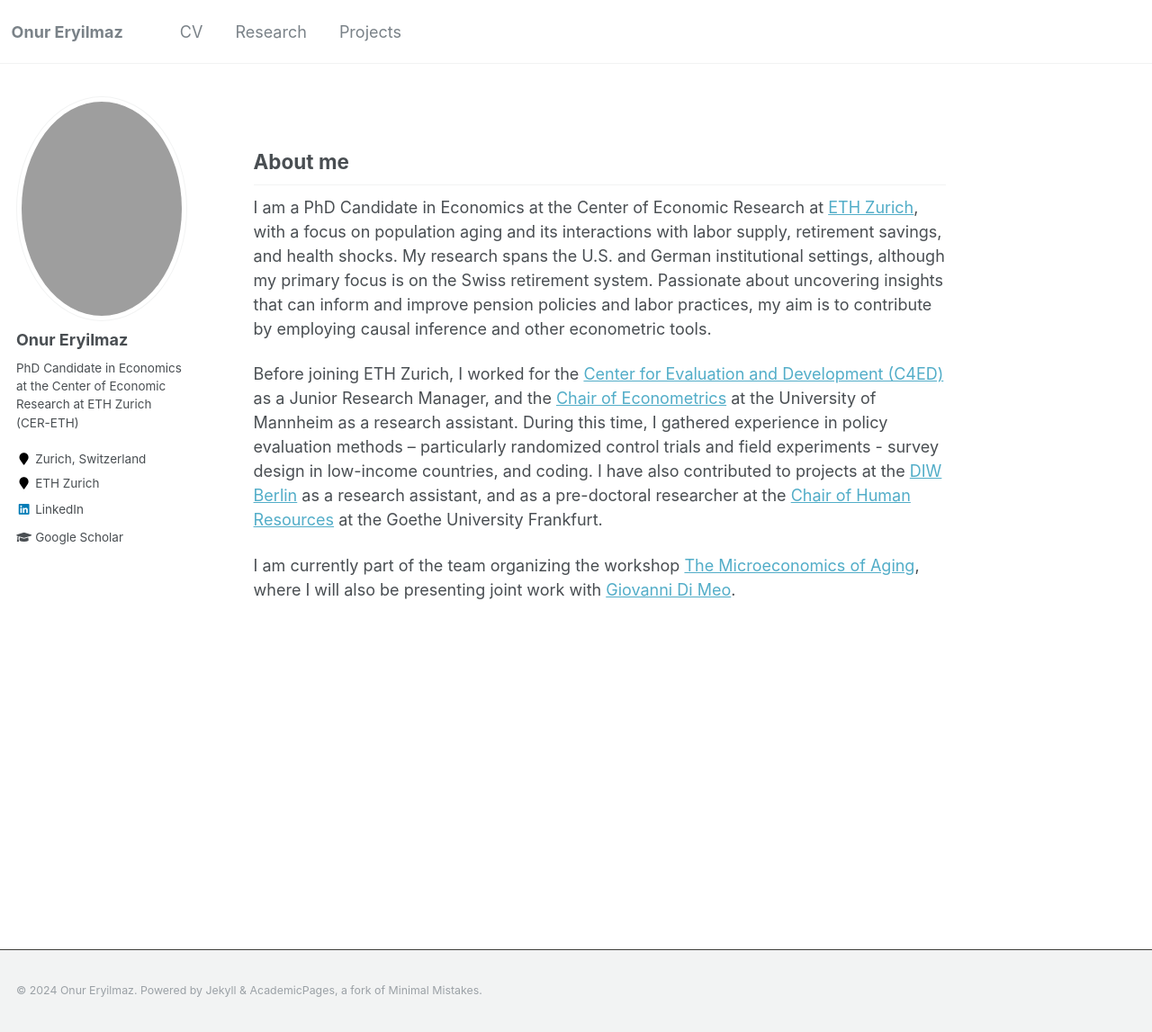
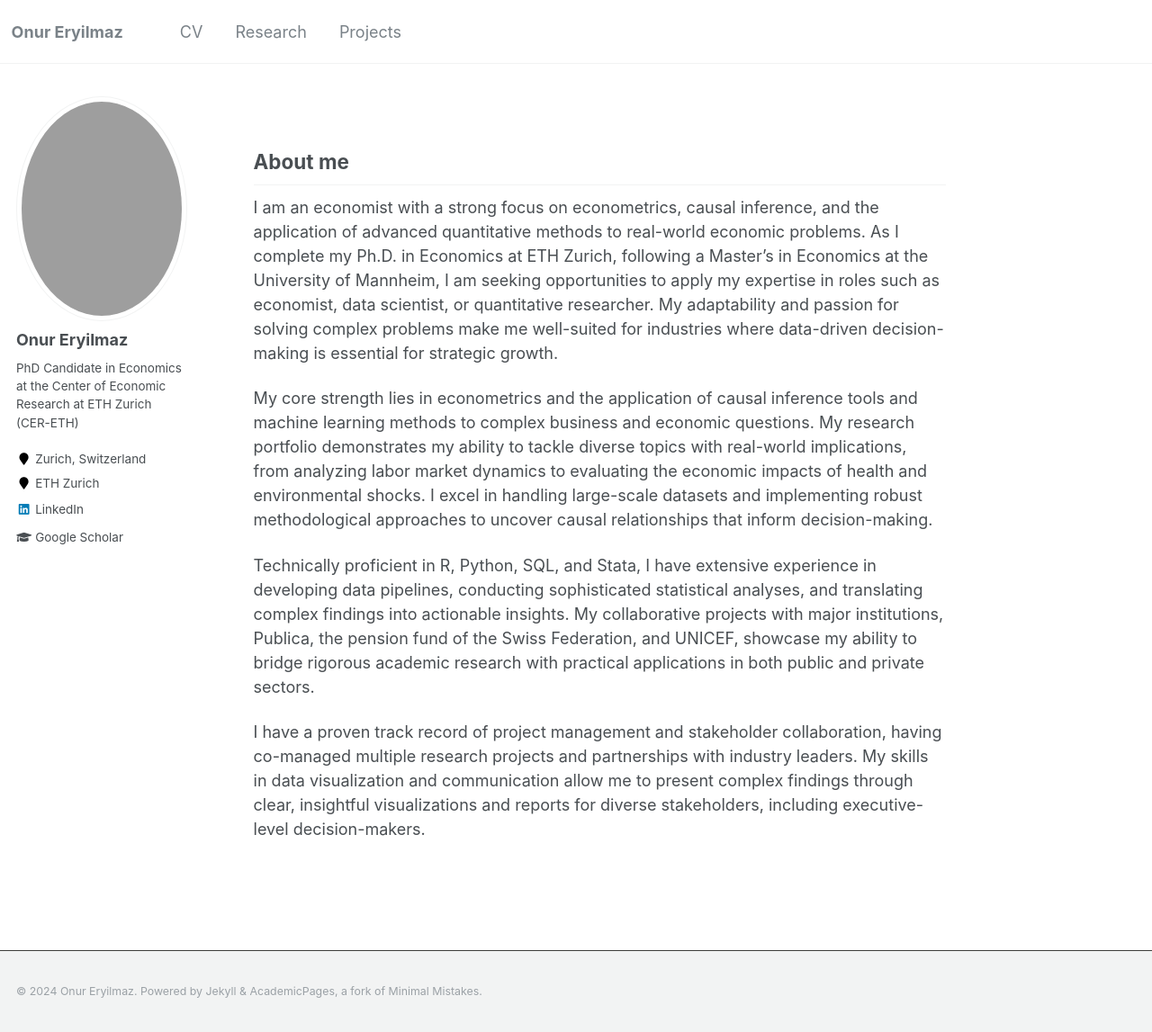
Before and after one commit to oeryilmaz/oeryilmaz.github.io, a Jekyll site: the page built from _pages/about.md, in a window 1280 px wide and 1147 px high. Shown: the whole window at 90% size. Built offline with Jekyll 4.4.1, drawn with Linux system fonts in a browser that asks for light colours.

Commit message:
Update about.md

```diff
--- a/_pages/about.md
+++ b/_pages/about.md
@@ -11,8 +11,10 @@ redirect_from:
 About me
 ------
 
-I am a PhD Candidate in Economics at the Center of Economic Research at [ETH Zurich](https://irme.ethz.ch/), with a focus on population aging and its interactions with labor supply, retirement savings, and health shocks. My research spans the U.S. and German institutional settings, although my primary focus is on the Swiss retirement system. Passionate about uncovering insights that can inform and improve pension policies and labor practices, my aim is to contribute by employing causal inference and other econometric tools.
+I am an economist with a strong focus on econometrics, causal inference, and the application of advanced quantitative methods to real-world economic problems. As I complete my Ph.D. in Economics at ETH Zurich, following a Master’s in Economics at the University of Mannheim, I am seeking opportunities to apply my expertise in roles such as economist, data scientist, or quantitative researcher. My adaptability and passion for solving complex problems make me well-suited for industries where data-driven decision-making is essential for strategic growth.
 
-Before joining ETH Zurich, I worked for the [Center for Evaluation and Development (C4ED)](https://c4ed.org/) as a Junior Research Manager, and the [Chair of Econometrics](https://www.vwl.uni-mannheim.de/en/about/faculty-members/prof-dr-froelich/) at the University of Mannheim as a research assistant. During this time, I gathered experience in policy evaluation methods – particularly randomized control trials and field experiments - survey design in low-income countries, and coding. I have also contributed to projects at the [DIW Berlin](https://www.diw.de/en) as a research assistant, and as a pre-doctoral researcher at the [Chair of Human Resources](https://www.wiwi.uni-frankfurt.de/en/departments/mm/professuren/professur-friebel/team/prof-guido-friebel-phd.html) at the Goethe University Frankfurt.
+My core strength lies in econometrics and the application of causal inference tools and machine learning methods to complex business and economic questions. My research portfolio demonstrates my ability to tackle diverse topics with real-world implications, from analyzing labor market dynamics to evaluating the economic impacts of health and environmental shocks. I excel in handling large-scale datasets and implementing robust methodological approaches to uncover causal relationships that inform decision-making.
 
-I am currently part of the team organizing the workshop [The Microeconomics of Aging](https://u.ethz.ch/2CA7j), where I will also be presenting joint work with [Giovanni Di Meo](https://sites.google.com/view/giovannidimeo/home).
+Technically proficient in R, Python, SQL, and Stata, I have extensive experience in developing data pipelines, conducting sophisticated statistical analyses, and translating complex findings into actionable insights. My collaborative projects with major institutions, Publica, the pension fund of the Swiss Federation, and UNICEF, showcase my ability to bridge rigorous academic research with practical applications in both public and private sectors.
+
+I have a proven track record of project management and stakeholder collaboration, having co-managed multiple research projects and partnerships with industry leaders. My skills in data visualization and communication allow me to present complex findings through clear, insightful visualizations and reports for diverse stakeholders, including executive-level decision-makers.
```
